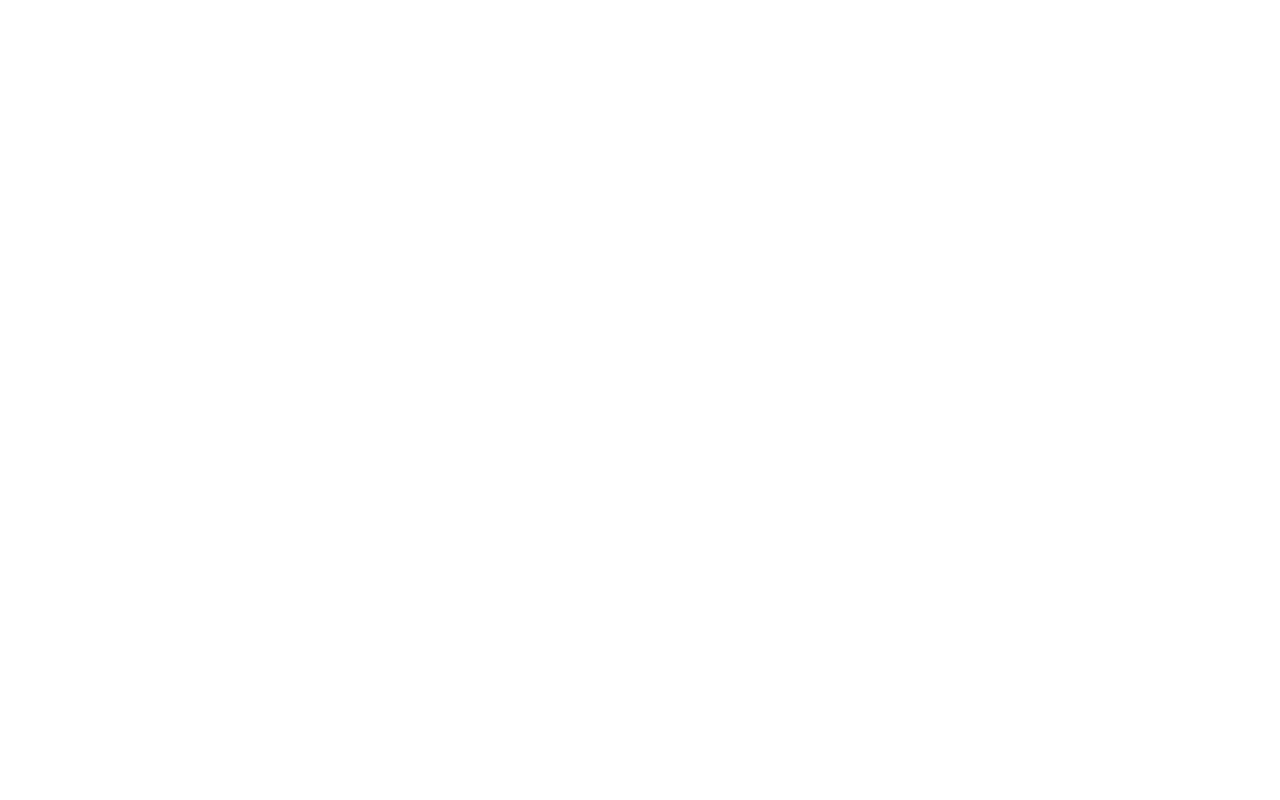
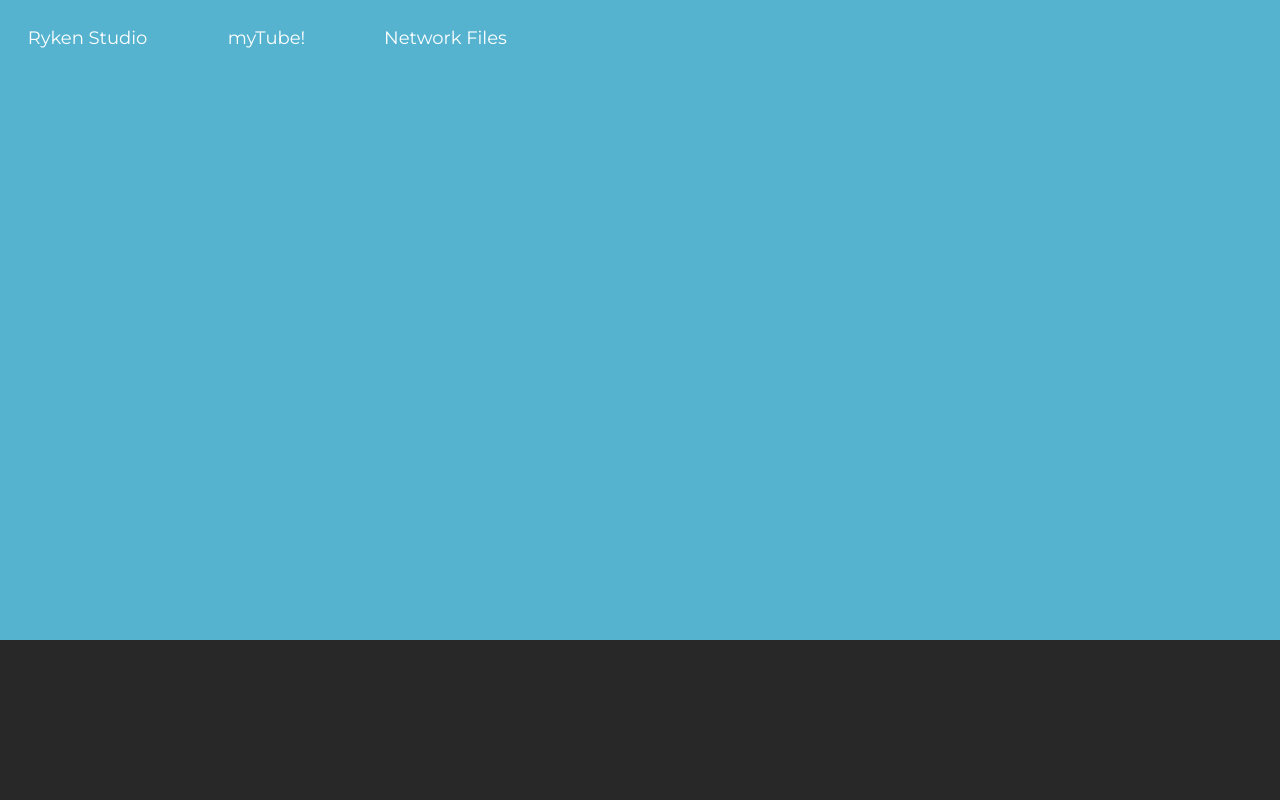
Before and after one commit to Ryken100/ryken-studio-site, a plain HTML site: page index.html in a window 1280 px wide. Shown: the top 800 px of the page. Drawn offline with Linux system fonts and the light colour scheme.

Commit message:
First template

```diff
--- a/index.html
+++ b/index.html
@@ -1,15 +1,40 @@
 <!DOCTYPE html>
 <html>
+
     <head>
         <meta charset="utf-8" />
         <meta http-equiv="X-UA-Compatible" content="IE=edge">
         <title>Ryken Apps</title>
         <meta name="viewport" content="width=device-width, initial-scale=1">
         <link rel="stylesheet" type="text/css" media="screen" href="main.css" />
+        <link href="https://fonts.googleapis.com/css?family=Montserrat" rel="stylesheet">
         <!--     <script src="main.js"></script>
  -->
     </head>
+
     <body>
+        <nav>
+            <div class="navButton">Ryken Studio</div>
+            <div class="navButton">myTube!</div>
+            <div class="navButton">Network Files</div>
+        </nav>
 
+        <section>
+
+        </section>
+
+        <section>
+
+        </section>
+
+        <section>
+
+        </section>
+        <section>
+
+        </section>
+
+        <footer></footer>
     </body>
+
 </html>
--- a/main.css
+++ b/main.css
@@ -0,0 +1,42 @@
+* {
+    margin: 0px;
+}
+nav {
+    top: 0px;
+    left: 0px;
+    position: fixed;
+
+}
+
+footer, nav {
+    height: 100px;
+    width: 100%;
+    background-color: #55B3D0;
+}
+
+section:nth-child(odd) {
+    background-color: #282828;
+}
+
+section:nth-child(even) {
+    background-color: #55B3D0;
+}
+
+section {
+/*     border: 1px solid black;
+ */    min-height: 80vh;
+    width: 100%;
+}
+
+.navButton {
+    color: white;
+    min-width: 175px;
+    height: 75px;
+    display: inline-flex;
+    align-items: center;
+    justify-content: center;
+    font-size: 18px;
+    font-family: 'Montserrat';
+    user-select: none;
+    cursor: pointer;
+}
```
Lines whose indentation alone changed are shown as unchanged.
